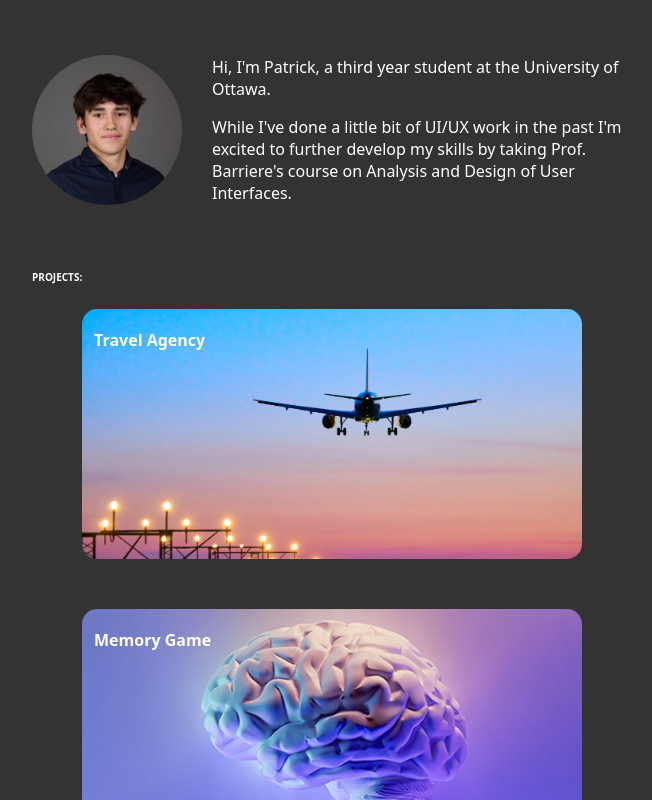
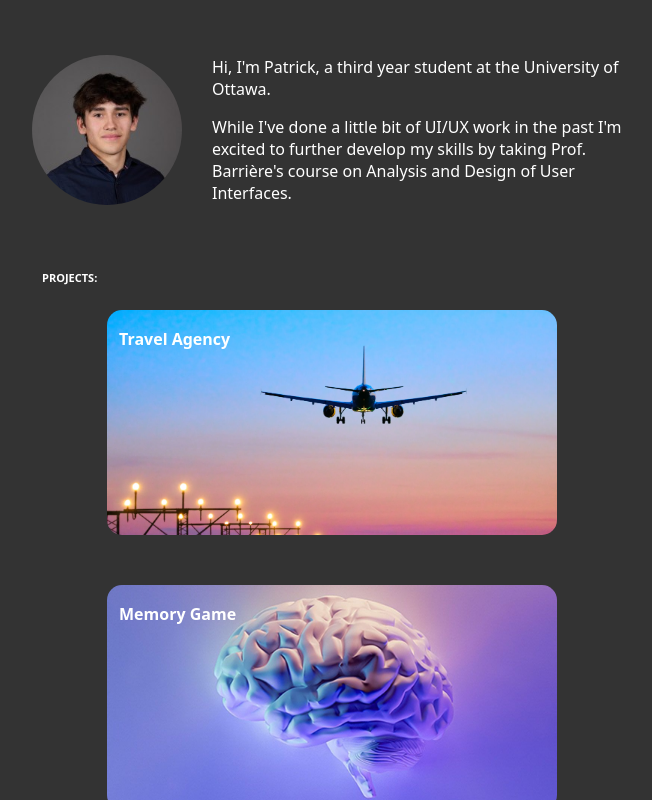
Before and after one commit to BigBread77/Portfolio, a React app: page / in a window 1280 px wide. Shown: the top 800 px of the page, without its empty margins (308-960 px from the left). Built offline with nearby package versions, Linux system fonts and the light colour scheme; the HTML template or start-up script is replaced by a standard one.

Commit message:
Third commit

```diff
--- a/src/component/About.jsx
+++ b/src/component/About.jsx
@@ -8,7 +8,7 @@ function About(){
                 <img src={aboutPhoto} className='about-photo'/>
                 <div className='about-text'>
                     <p>Hi, I'm Patrick, a third year student at the University of Ottawa.</p>
-                    <p>While I've done a little bit of UI/UX work in the past I'm excited to further develop my skills by taking Prof. Barriere's course on Analysis and Design of User Interfaces.</p>
+                    <p>While I've done a little bit of UI/UX work in the past I'm excited to further develop my skills by taking Prof. Barrière's course on Analysis and Design of User Interfaces.</p>
                 </div>
             </div>
         </section>
--- a/src/component/ProjectCard.css
+++ b/src/component/ProjectCard.css
@@ -1,5 +1,5 @@
 .container{
-  height: 250px;
+  height: 225px;
   border-radius: 15px;
   position: relative;
   overflow: hidden;
@@ -14,7 +14,7 @@
 .text{
   position: absolute;
   color: white;
-  top: 4px;
+  top: 2px;
   left: 12px;
   font-weight: bold;
 
--- a/src/component/Projects.css
+++ b/src/component/Projects.css
@@ -1,7 +1,7 @@
 
 
 .project-column{
-  max-width: 500px;
+  max-width: 450px;
   display: flex;
   flex-direction: column;
   gap: 50px;
@@ -10,8 +10,13 @@
 }
 
 .project-label{
+  margin-left: 10px;
   margin-top: 50px;
   margin-bottom: 25px;
   color: white;
-  font-size: 10px;
+  font-size: 11px;
 }
+
+.project-bottom{
+  margin-bottom: 0px;
+}
--- a/src/component/Projects.jsx
+++ b/src/component/Projects.jsx
@@ -15,9 +15,9 @@ function Projects(){
         <ProjectCard name="Memory Game" img={memoryImg} path = "/memorygame" />
         <ProjectCard name="Ecommerce" img={ecommerceImg} path = "/ecommerce" />
         <ProjectCard name="Analytics" img={analyticsImg} path= "/analytics"/>
+        <div />
+      </div>
 
-
-      </div>
     </div>
   )
 }
```
